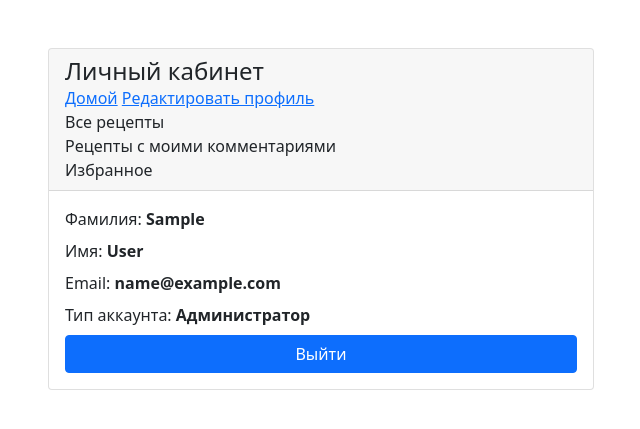
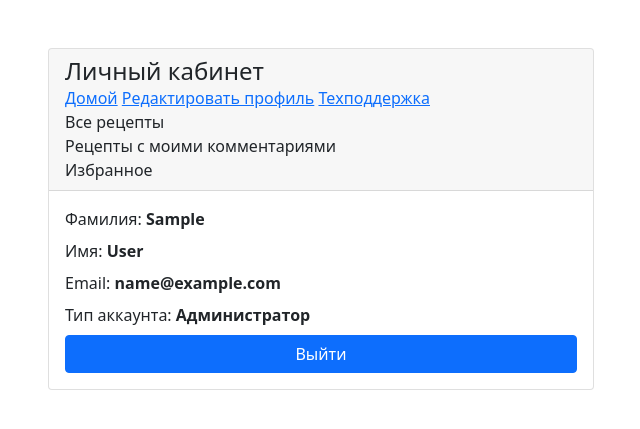
Before and after one commit to dr-number/recipe_management_v12, a Django app: page /main/lk_all/get_lk/ in a window 1280 px wide. Shown: the top 429 px of the page, without its empty margins (319-959 px from the left). Run offline with Django 4.2, Linux system fonts and the light colour scheme; the visitor is signed in with stand-in values (Sample User, id 1); parts of the project's set-up code (start-up, migrations or seed data) failed here and were passed over; some libraries are stand-ins or nearby versions.

```diff
--- a/app/main/templates/lk.html
+++ b/app/main/templates/lk.html
@@ -17,6 +17,7 @@
 
                         <a href="http://localhost:8700/main/front/loginin/">Домой</a>
                         <a href="http://localhost:8700/main/front/edit_account/">Редактировать профиль</a>
+                        <a href="http://localhost:8700/main/front/support/">Техподдержка</a>
                         <div class="my-button" onclick="renderLkAllRecipesPage()">Все рецепты</div>
                         <div class="my-button" onclick="renderLkAllRecipesWithMyCommentsPage()">Рецепты с моими комментариями</div>
                         <div class="my-button" onclick="renderLkAllFavoritesPage()">Избранное</div>
--- a/app/main/templates/loginin_account.html
+++ b/app/main/templates/loginin_account.html
@@ -23,6 +23,7 @@
                             </div>
                         {% endif %}
 
+                        <a href="http://localhost:8700/main/front/support/">Техподдержка</a>
                         <form id="loginForm">
                             {% csrf_token %}
                             {% for field in form %}
--- a/app/main/templates/support.html
+++ b/app/main/templates/support.html
@@ -11,6 +11,7 @@
                 <div class="card">
                     <div class="card-header">
                         <h4 class="mb-0">Обратная связь</h4>
+                        <a href="http://localhost:8700/main/front/loginin/">Домой</a>
                     </div>
                     <div class="card-body">
                         {% if api_errors %}
```
